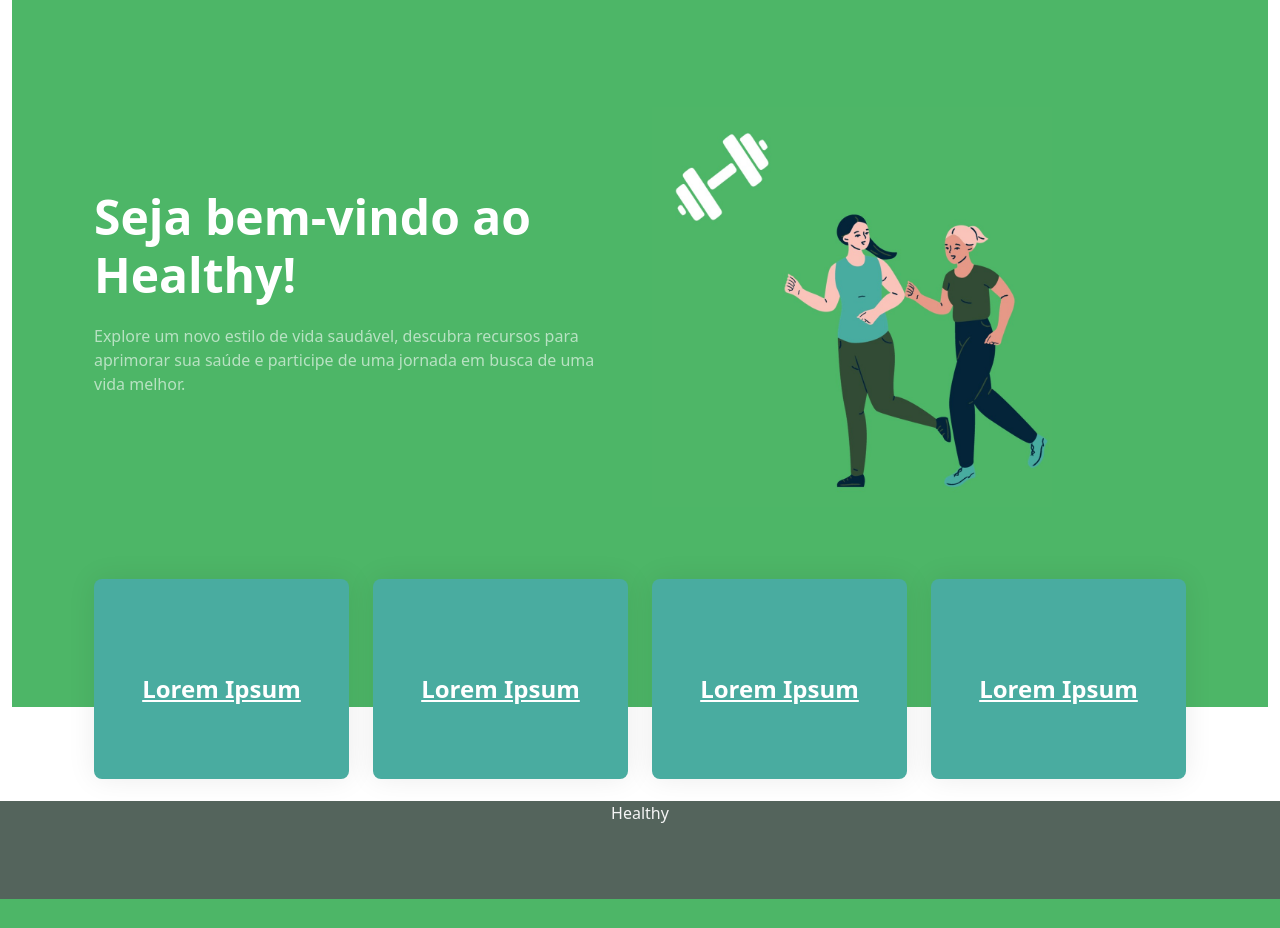
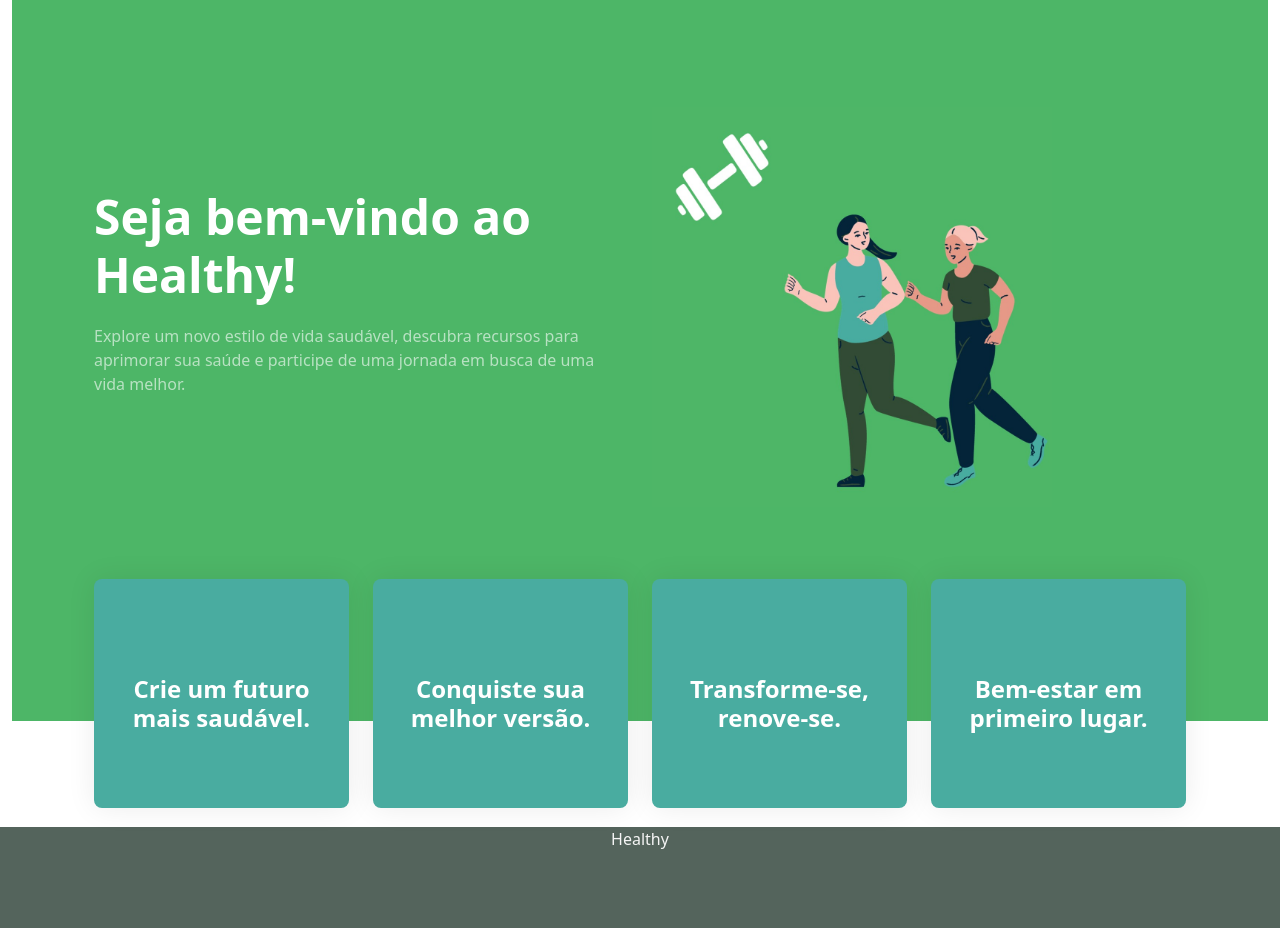
Before and after one commit to Luiiizks/Projeto-Healthy, a Django app: page /home/ in a window 1280 px wide. Shown: the part 78-1006 px from the top of the page. Before the commit the page ends 977 px from the top, so only its background shows below. Run offline with Django 4.2, Linux system fonts and the light colour scheme.

Commit message:
ajuste apenas no texto da home

```diff
--- a/healthy/templates/base.html
+++ b/healthy/templates/base.html
@@ -8,6 +8,8 @@
     <link href="https://cdn.jsdelivr.net/npm/bootstrap@5.3.2/dist/css/bootstrap.min.css" rel="stylesheet" integrity="sha384-T3c6CoIi6uLrA9TneNEoa7RxnatzjcDSCmG1MXxSR1GAsXEV/Dwwykc2MPK8M2HN" crossorigin="anonymous">
     <link rel="stylesheet" href="{% static 'css/styles.css' %}">
     <link href="{% static 'js/scripts.js' %}">
+
+
 </head>
 <body>
     <div class="container-fluid">
@@ -19,6 +21,9 @@
               </button>
               <div class="collapse navbar-collapse" id="navbarSupportedContent">
                 <ul class="navbar-nav me-auto mb-2 mb-lg-0">
+                  <!-- <li class="nav-item">
+                    <a class="nav-link" href='/home'>Home</a>
+                  </li> -->
                   {% if user.is_authenticated %}
                   </li>
                    <li class="nav-item">
--- a/healthy/templates/healthy/home.html
+++ b/healthy/templates/healthy/home.html
@@ -34,28 +34,28 @@
         <div class="col-xl-3 col-md-6" data-aos="fade-up" data-aos-delay="100">
           <div class="icon-box">
             <div class="icon"><i class="bi bi-easel"></i></div>
-            <h4 class="title"><a href="" class="stretched-link">Lorem Ipsum</a></h4>
+            <h4 class="title"><a>Crie um futuro mais saudável.</a></h4>
           </div>
         </div>
 
         <div class="col-xl-3 col-md-6" data-aos="fade-up" data-aos-delay="200">
           <div class="icon-box">
             <div class="icon"><i class="bi bi-gem"></i></div>
-            <h4 class="title"><a href="" class="stretched-link">Lorem Ipsum</a></h4>
+            <h4 class="title"><a>Conquiste sua melhor versão.</a></h4>
           </div>
         </div>
 
         <div class="col-xl-3 col-md-6" data-aos="fade-up" data-aos-delay="300">
           <div class="icon-box">
             <div class="icon"><i class="bi bi-geo-alt"></i></div>
-            <h4 class="title"><a href="" class="stretched-link">Lorem Ipsum</a></h4>
+            <h4 class="title"><a>Transforme-se, renove-se.</a></h4>
           </div>
         </div>
 
         <div class="col-xl-3 col-md-6" data-aos="fade-up" data-aos-delay="500">
           <div class="icon-box">
             <div class="icon"><i class="bi bi-command"></i></div>
-            <h4 class="title"><a href="" class="stretched-link">Lorem Ipsum</a></h4>
+            <h4 class="title"><a>Bem-estar em primeiro lugar.</a></h4>
           </div>
         </div>
 
```
